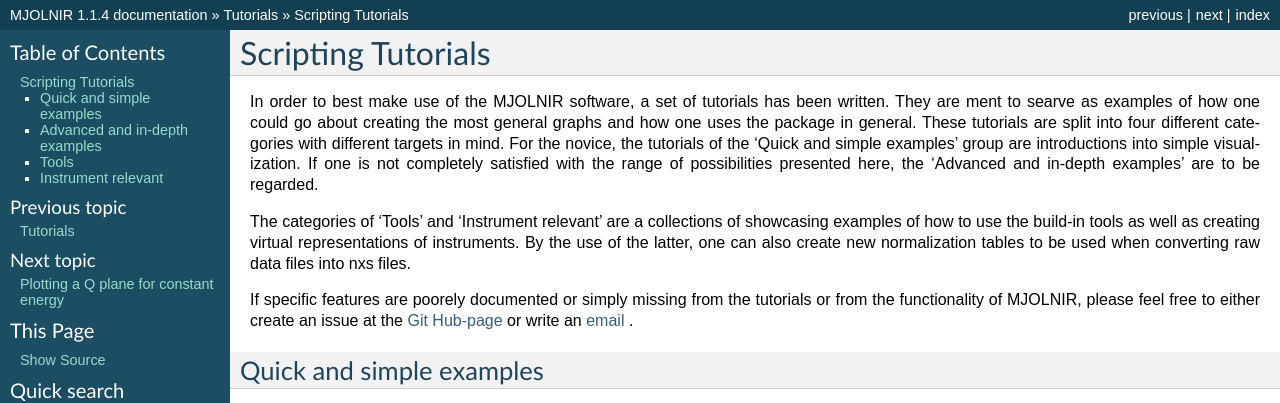
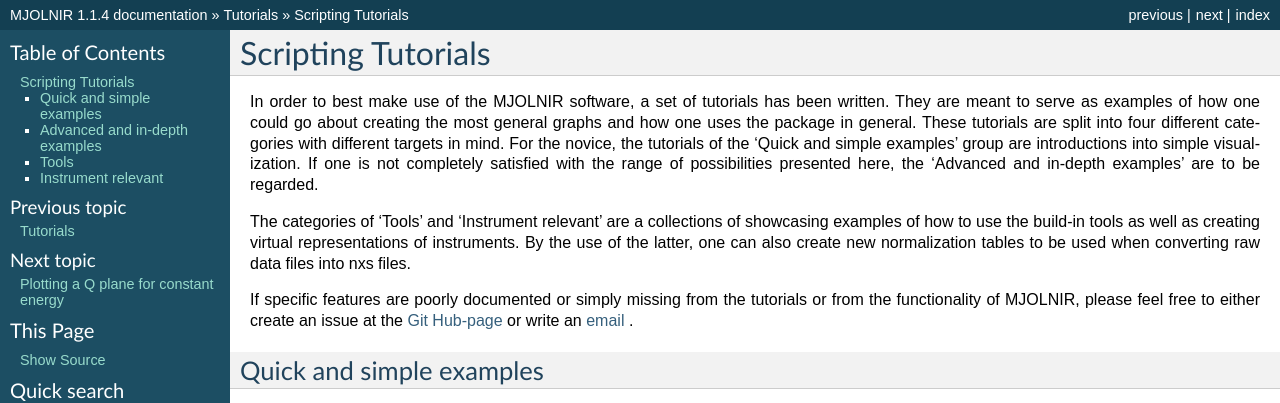
Before and after one commit to MJOLNIRPackage/MJOLNIR, a Sphinx documentation site: the page built from docs/Tutorials/Scripting.rst, in a window 1280 px wide. Shown: the top 403 px of the page. Built offline with Sphinx 7.4.7, drawn with Linux system fonts in a browser that asks for light colours.

```diff
--- a/docs/Tutorials/Scripting.rst
+++ b/docs/Tutorials/Scripting.rst
@@ -1,7 +1,7 @@
 Scripting Tutorials
 ===================
 
-In order to best make use of the MJOLNIR software, a set of tutorials has been written. They are ment to searve as examples of how one could go about
+In order to best make use of the MJOLNIR software, a set of tutorials has been written. They are meant to serve as examples of how one could go about
 creating the most general graphs and how one uses the package in general. These tutorials are split into four different categories with different targets
 in mind. For the novice, the tutorials of the 'Quick and simple examples' group are introductions into simple visualization. If one is not completely
 satisfied with the range of possibilities presented here, the 'Advanced and in-depth examples' are to be regarded.
@@ -10,7 +10,7 @@ The categories of 'Tools' and 'Instrument relevant' are a collections of showcas
 virtual representations of instruments. By the use of the latter, one can also create new normalization tables to be used when converting raw
 data files into nxs files.
 
-If specific features are poorely documented or simply missing from the tutorials or from the functionality of MJOLNIR, please feel free to either
+If specific features are poorly documented or simply missing from the tutorials or from the functionality of MJOLNIR, please feel free to either
 create an issue at the `Git Hub-page <https://github.com/Jakob-Lass/MJOLNIR>`_ or write an `email <mailto:lass.jakob@gmail.com>`_ .
 
 
--- a/docs/index.rst
+++ b/docs/index.rst
@@ -19,6 +19,7 @@ tutorials and guides on how to make use of MJOLNIR.
 
    Introduction
    faq
+   ShortCuts
    Tutorials/Tutorial
    MJOLNIR
    InDepthDocumentation/Documentation
```
Also changed, not shown: docs/ShortCuts.rst (added, +9 -0 lines).
